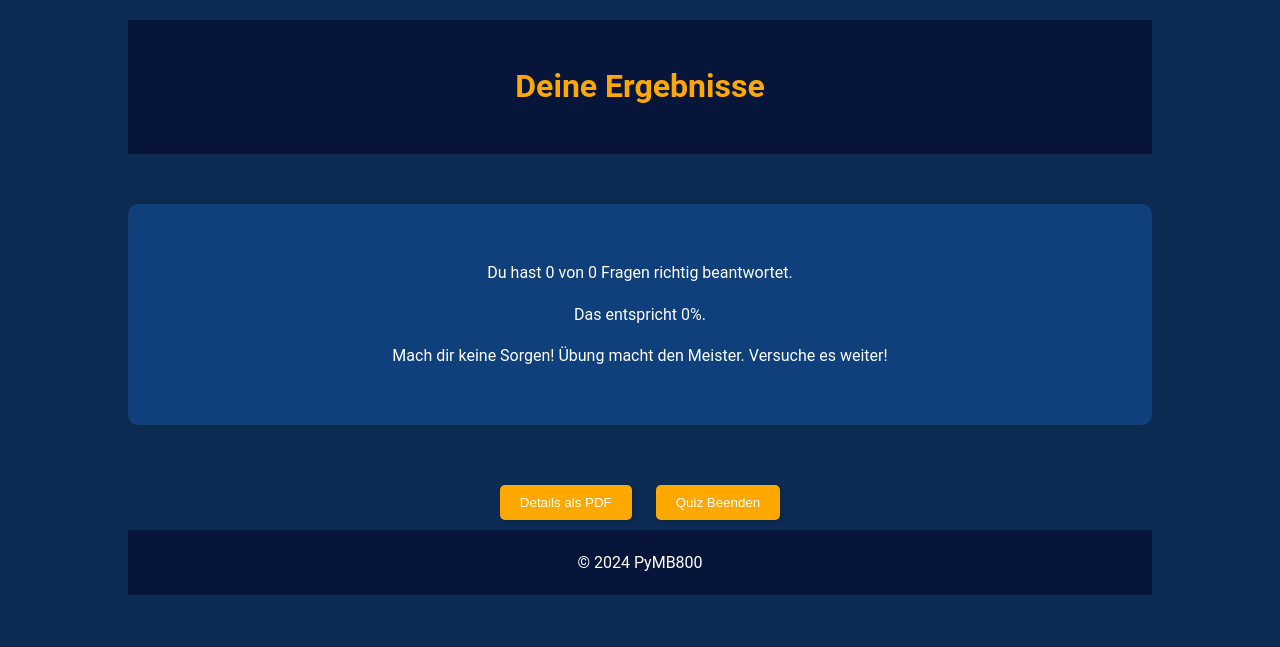
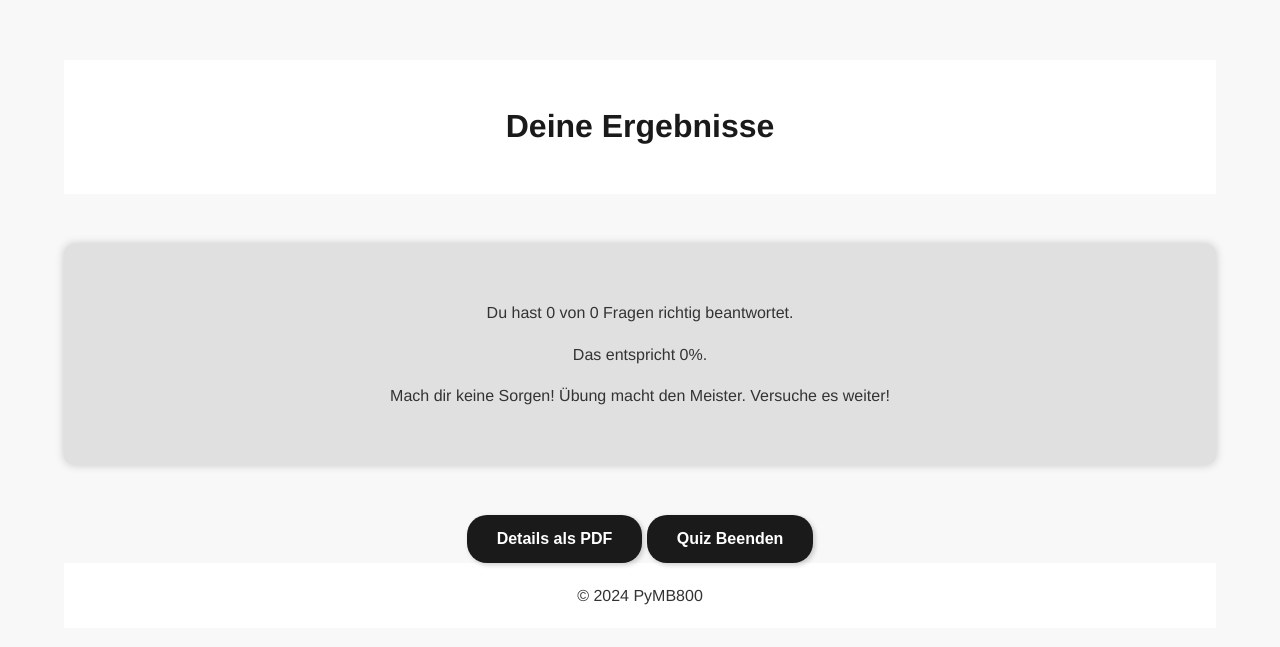
Before and after one commit to FMarkert/PyMB800, a Flask app: page /results in a window 1280 px wide. Shown: the top 647 px of the page. Run offline with Flask 3, Linux system fonts and the light colour scheme.

Commit message:
Design Anpassungen

```diff
--- a/static/style.css
+++ b/static/style.css
@@ -1,47 +1,47 @@
 /* Grundlegende Stile */
 body {
-    font-family: 'Roboto', sans-serif;
-    color: white; /* Weißer Text basierend auf dem Screenshot */
+    font-family: 'Helvetica Neue', Arial, sans-serif;
+    color: #333; /* Dunkelgrauer Text */
     line-height: 1.6;
     margin: 0;
     padding: 0;
-    background-color: #0D2C54; /* Dunkelblauer Hintergrund, basierend auf dem Screenshot */
+    background-color: #f8f8f8; /* Heller Hintergrund */
 }
 
 h1, h2, h3 {
-    color: #FFA800; /* Orange für Überschriften, basierend auf dem Screenshot */
+    color: #1a1a1a; /* Fast Schwarz für Überschriften */
 }
 
 button {
-    background-color: #FFA800; /* Orangefarbener Button, basierend auf dem Screenshot */
+    background-color: #1a1a1a; /* Dunkelgrauer Button */
     color: white;
     border: none;
-    border-radius: 5px;
-    padding: 10px 20px;
+    border-radius: 20px; /* Abgerundete Ecken */
+    padding: 15px 30px; /* Größeres Padding */
     cursor: pointer;
-    transition: background-color 0.3s ease;
-    box-shadow: 2px 2px 5px rgba(0, 0, 0, 0.2); /* Leichter Schatten für Tiefe */
-    margin-top: 10px; /* Abstand oben */
-    margin-bottom: 10px; /* Abstand unten */
-    margin-right: 10px; /* Abstand rechts */
-    margin-left: 10px; /* Abstand links */
+    transition: background-color 0.3s ease, transform 0.2s ease; /* Weiche Übergänge */
+    box-shadow: 2px 2px 5px rgba(0, 0, 0, 0.2); /* Leichter Schatten */
+    font-size: 16px; /* Größere Schrift */
+    font-weight: bold; /* Fettschrift */
 }
 
 button:hover {
-    background-color: #CC8400; /* Dunklerer Ton für Hover-Effekt */
+    background-color: #333; /* Leicht heller für Hover-Effekt */
+    transform: translateY(-2px); /* Leichtes Anheben beim Hover */
 }
 
 /* Struktur */
 .container {
-    width: 80%;
-    margin: 20px auto;
-    overflow: hidden;
+    width: 90%;
+    max-width: 1200px; /* Begrenzt die maximale Breite */
+    margin: 40px auto;
+    padding: 20px;
     text-align: center; /* Zentriert den Inhalt */
 }
 
 .header, .footer {
-    background-color: #061539; /* Noch dunklerer Blauton für Kopf-/Fußzeile */
-    color: white;
+    background-color: #fff; /* Weißer Hintergrund für Kopf-/Fußzeile */
+    color: #333;
     text-align: center;
     padding: 20px 0;
 }
@@ -55,15 +55,18 @@ button:hover {
 
 /* Quiz */
 .sortable-list {
-    border: 2px dashed #00A6ED; /* Hellblauer Rand für Sortierlisten */
+    border: 0.05px solid #B0B0B0; /* Solider Grauer Rand für Sortierlisten */
+    border-radius: 10px; /* Abgerundete Ecken für die Liste */
 }
 
 .sortable-item {
-    background-color: #0F407B; /* Mittelblauer Hintergrund für sortierbare Elemente */
+    background-color: #E0E0E0; /* Helles Grau für sortierbare Elemente */
     cursor: pointer;
-    color: white; /* Weißer Text für bessere Lesbarkeit */
-    border: 1px solid #00A6ED; /* Hellblauer Rand für sortierbare Elemente */
+    color: #333; /* Dunkelgrauer Text für bessere Lesbarkeit */
+    border: 1px solid #B0B0B0; /* Grauer Rand für sortierbare Elemente */
+    border-radius: 10px; /* Abgerundete Ecken für die Elemente */
     margin-bottom: 8px; /* Erhöhter Abstand */
+    padding: 10px; /* Padding für Inhalt */
 }
 
 .pairs-container {
@@ -72,10 +75,11 @@ button:hover {
     gap: 20px; /* Fügt Platz zwischen den Spalten hinzu */
 }
 
+
 /* Ergebnisse */
 .results-container {
     border-radius: 10px;
-    background-color: #0F407B; /* Mittelblauer Hintergrund für Ergebniscontainer */
+    background-color: #E0E0E0; /* Helles Grau für Ergebniscontainer */
     box-shadow: 0px 0px 10px rgba(0, 0, 0, 0.2); /* Schatten für Tiefe */
     padding: 40px; /* Zusätzlicher Innenabstand */
     margin-top: 50px; /* Zusätzlicher Außenabstand oben */
--- a/templates/index.html
+++ b/templates/index.html
@@ -11,7 +11,10 @@
             <h1>PyMB800</h1>
         </header>
 
-        <button class="index-button" onclick="window.location.href='/start_demo'">START DEMO</button>
+        <!-- Erhöhter Weißraum um den Button herum für ein minimalistisches Design -->
+        <div style="margin-top: 50px; margin-bottom: 50px;">
+            <button class="index-button" onclick="window.location.href='/start_demo'">START DEMO</button>
+        </div>
 
         <footer class="footer">
             © 2024 PyMB800
--- a/templates/results.html
+++ b/templates/results.html
@@ -1,5 +1,5 @@
 <!DOCTYPE html>
-<html lang="en">
+<html lang="de">
 <head>
     <meta charset="UTF-8">
     <title>Quiz Ergebnisse</title>
@@ -11,7 +11,7 @@
             <h1>Deine Ergebnisse</h1>
         </header>
 
-        <div class="results-container">
+        <div class="results-container" style="margin-top: 50px; margin-bottom: 50px;">
             <p>Du hast {{ correct_answers }} von {{ total_questions }} Fragen richtig beantwortet.</p>
             <p>Das entspricht {{ percentage_correct }}%.</p>
 
@@ -32,7 +32,7 @@
             </ul>
         </div>
 
-        <div class="buttons">
+        <div class="buttons" style="margin-top: 20px;">
             <button onclick="location.href='/generate_pdf'">Details als PDF</button>
             <button onclick="location.href='/end_quiz'">Quiz Beenden</button>
         </div>
```
Also changed, not shown: templates/check_page.html (+23 -7 lines), templates/pdf_template.html (+29 -9 lines), templates/quiz.html (+4 -5 lines), static/logo.png (added), 1 other file.
